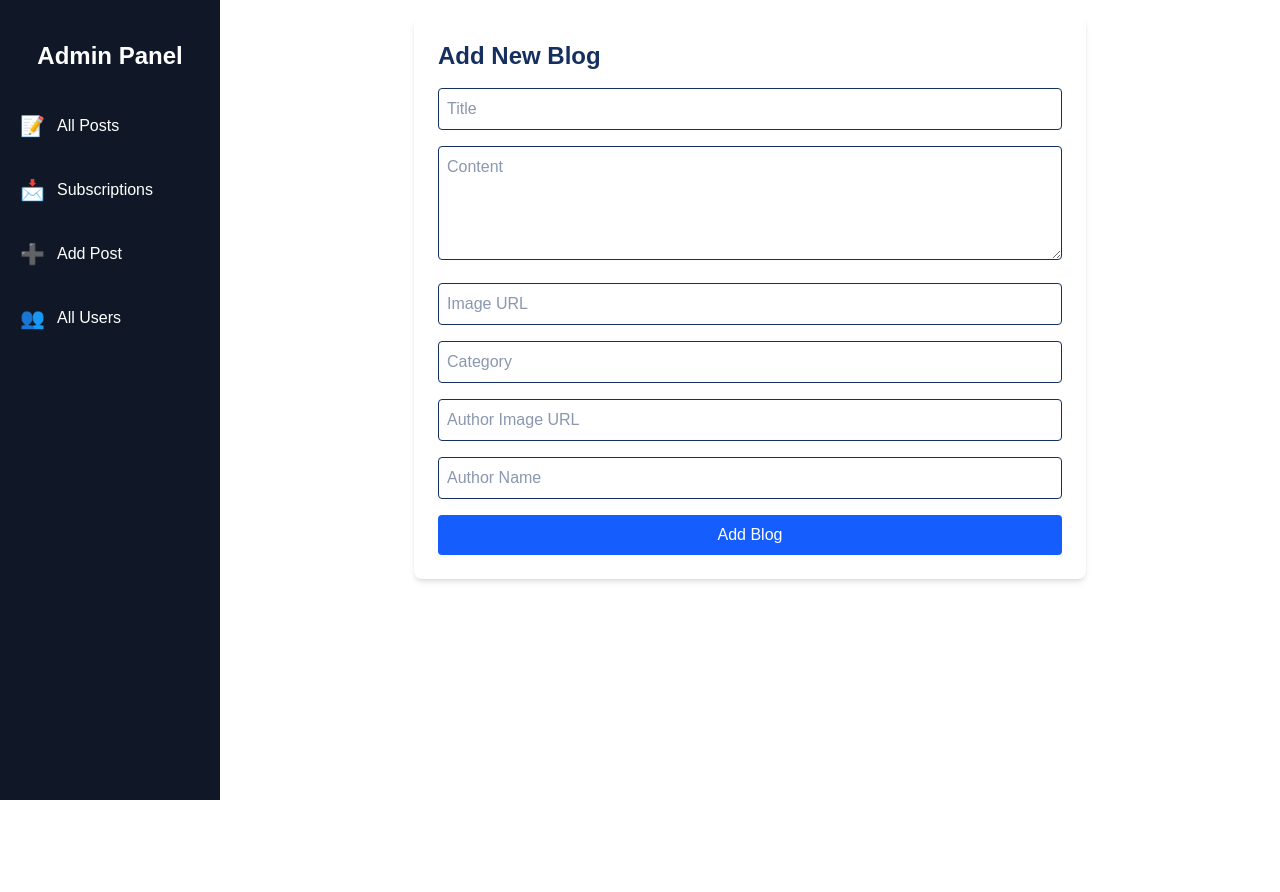
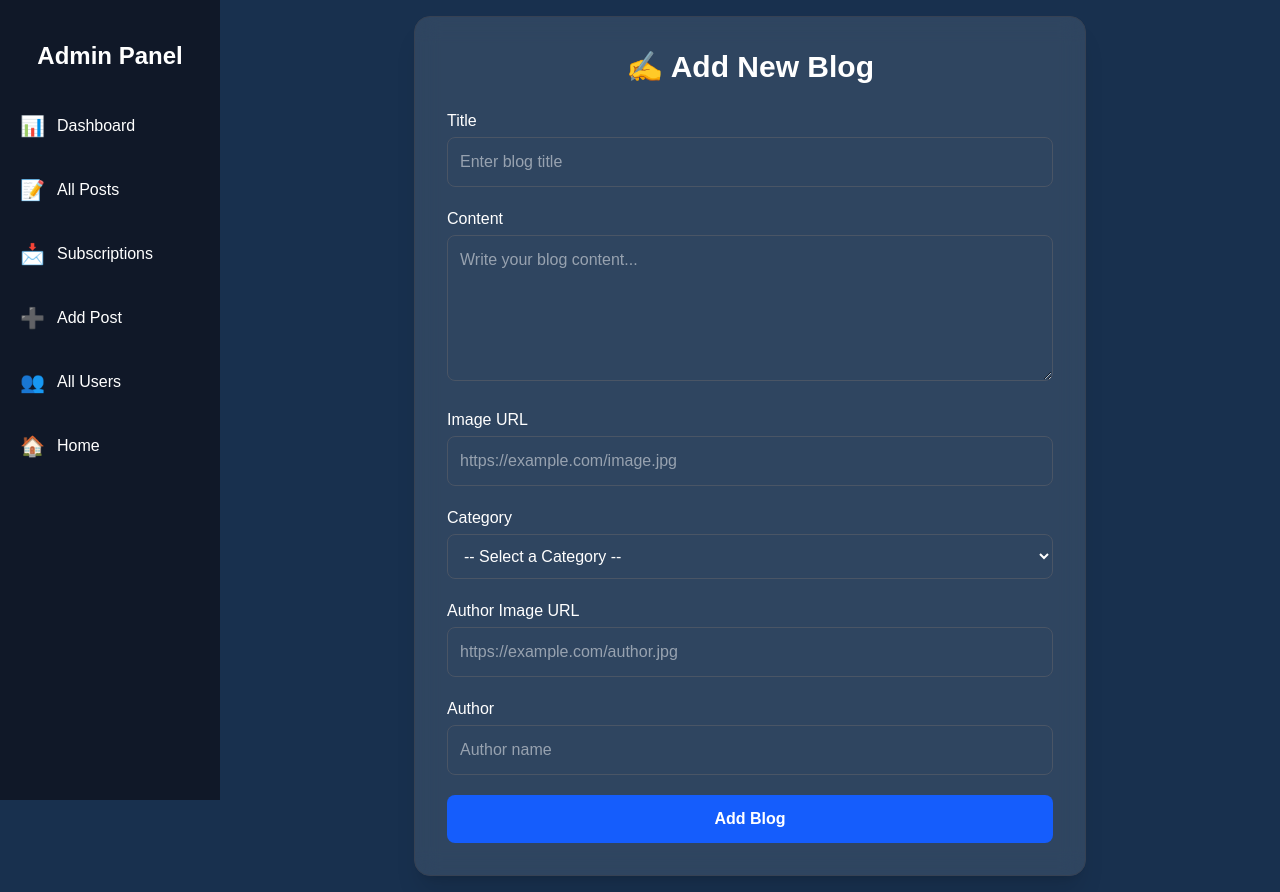
Before and after one commit to mdsinikdho12/Simple-Blog-Application, a Next.js app: page /admin/addProduct in a window 1280 px wide. Before the commit the page ends 800 px from the top, so only its background shows below. Built offline with nearby package versions, Linux system fonts and the light colour scheme.

Commit message:
fixt bug

```diff
--- a/src/app/Components/AdminComponents/Sideber.jsx
+++ b/src/app/Components/AdminComponents/Sideber.jsx
@@ -3,10 +3,12 @@ import React, { useState } from "react";
 import Link from "next/link";
 
 const sidebarItems = [
+  { name: "Dashboard", icon: "📊", link: "/admin" },
   { name: "All Posts", icon: "📝", link: "/admin/posts" },
   { name: "Subscriptions", icon: "📩", link: "/admin/subscriptions" },
   { name: "Add Post", icon: "➕", link: "/admin/addProduct" },
   { name: "All Users", icon: "👥", link: "/admin/Alluser" },
+  { name: "Home", icon: "🏠", link: "/" },
 ];
 
 const Sidebar = () => {
--- a/src/app/admin/addProduct/page.jsx
+++ b/src/app/admin/addProduct/page.jsx
@@ -14,6 +14,7 @@ export default function AddProduct() {
 
   const [loading, setLoading] = useState(false);
   const [message, setMessage] = useState("");
+  const [error, setError] = useState(false);
 
   // handle input change
   const handleChange = (e) => {
@@ -28,6 +29,7 @@ export default function AddProduct() {
     e.preventDefault();
     setLoading(true);
     setMessage("");
+    setError(false);
 
     try {
       const res = await fetch("/api/blogs", {
@@ -50,83 +52,142 @@ export default function AddProduct() {
         });
       } else {
         setMessage("❌ Failed to add blog!");
+        setError(true);
       }
     } catch (error) {
       setMessage("⚠️ Something went wrong!");
+      setError(true);
     } finally {
       setLoading(false);
     }
   };
 
   return (
-    <div className="max-w-2xl mx-auto p-6 bg-transparent rounded-lg shadow-md">
-      <h1 className="text-2xl font-bold mb-4">Add New Blog</h1>
+    <div className="max-w-2xl mx-auto p-8 bg-white/10 backdrop-blur-md rounded-2xl shadow-xl border border-gray-700">
+      <h1 className="text-3xl font-bold mb-6 text-center text-white">
+        ✍️ Add New Blog
+      </h1>
 
-      <form onSubmit={handleSubmit} className="space-y-4">
+      <form onSubmit={handleSubmit} className="space-y-5">
+        {/* Title */}
+        <div>
+          <label className="block mb-1 font-medium text-white">Title</label>
           <input
             type="text"
             name="title"
-          placeholder="Title"
+            placeholder="Enter blog title"
             value={formData.title}
             onChange={handleChange}
-          className="w-full p-2 border rounded"
+            className="w-full p-3 rounded-lg border border-gray-600 bg-transparent text-white focus:outline-none focus:ring-2 focus:ring-blue-500"
             required
           />
+        </div>
+
+        {/* Content */}
+        <div>
+          <label className="block mb-1 font-medium text-white">Content</label>
           <textarea
             name="content"
-          placeholder="Content"
+            placeholder="Write your blog content..."
             value={formData.content}
             onChange={handleChange}
-          className="w-full p-2 border rounded"
-          rows="4"
-          required></textarea>
+            rows="5"
+            className="w-full p-3 rounded-lg border border-gray-600 bg-transparent text-white focus:outline-none focus:ring-2 focus:ring-blue-500"
+            required
+          />
+        </div>
+
+        {/* Image URL */}
+        <div>
+          <label className="block mb-1 font-medium text-white">Image URL</label>
           <input
             type="text"
             name="image"
-          placeholder="Image URL"
+            placeholder="https://example.com/image.jpg"
             value={formData.image}
             onChange={handleChange}
-          className="w-full p-2 border rounded"
+            className="w-full p-3 rounded-lg border border-gray-600 bg-transparent text-white focus:outline-none focus:ring-2 focus:ring-blue-500"
             required
           />
-        <input
-          type="text"
+        </div>
+
+        {/* Category */}
+        <div>
+          <label className="block mb-1 font-medium text-white">Category</label>
+          <select
             name="category"
-          placeholder="Category"
             value={formData.category}
             onChange={handleChange}
-          className="w-full p-2 border rounded"
-          required
-        />
+            className="w-full p-3 rounded-lg border border-gray-600 bg-transparent text-white focus:outline-none focus:ring-2 focus:ring-blue-500"
+            required>
+            <option value="" disabled>
+              -- Select a Category --
+            </option>
+            <option value="Technology" className="text-black">
+              Technology
+            </option>
+            <option value="Lifestyle" className="text-black">
+              Lifestyle
+            </option>
+            <option value="Health" className="text-black">
+              Health
+            </option>
+            <option value="Education" className="text-black">
+              Education
+            </option>
+            <option value="Business" className="text-black">
+              Business
+            </option>
+          </select>
+        </div>
+
+        {/* Author Image */}
+        <div>
+          <label className="block mb-1 font-medium text-white">
+            Author Image URL
+          </label>
           <input
             type="text"
             name="authorImg"
-          placeholder="Author Image URL"
+            placeholder="https://example.com/author.jpg"
             value={formData.authorImg}
             onChange={handleChange}
-          className="w-full p-2 border rounded"
+            className="w-full p-3 rounded-lg border border-gray-600 bg-transparent text-white focus:outline-none focus:ring-2 focus:ring-blue-500"
             required
           />
+        </div>
+
+        {/* Author */}
+        <div>
+          <label className="block mb-1 font-medium text-white">Author</label>
           <input
             type="text"
             name="author"
-          placeholder="Author Name"
+            placeholder="Author name"
             value={formData.author}
             onChange={handleChange}
-          className="w-full p-2 border rounded"
+            className="w-full p-3 rounded-lg border border-gray-600 bg-transparent text-white focus:outline-none focus:ring-2 focus:ring-blue-500"
             required
           />
+        </div>
 
+        {/* Submit Button */}
         <button
           type="submit"
           disabled={loading}
-          className="w-full bg-blue-600 text-white p-2 rounded hover:bg-blue-700">
+          className="w-full bg-blue-600 text-white p-3 rounded-lg hover:bg-blue-700 transition font-semibold">
           {loading ? "Submitting..." : "Add Blog"}
         </button>
       </form>
 
+      {/* Message */}
       {message && (
-        <p className="mt-4 text-center font-medium text-gray-700">{message}</p>
+        <p
+          className={`mt-5 text-center font-medium ${
+            error ? "text-red-400" : "text-green-400"
+          }`}>
+          {message}
+        </p>
       )}
     </div>
   );
--- a/src/app/admin/layout.jsx
+++ b/src/app/admin/layout.jsx
@@ -3,9 +3,9 @@ import Sidebar from "@/app/Components/AdminComponents/Sideber";
 
 export default function Layout({ children }) {
   return (
-    <div className="flex">
+    <div className="flex min-h-screen bg-[#18304e]">
+      {" "}
       <Sidebar />
-
       <main className="flex-1 p-4 sm:ml-[220px] transition-all duration-300">
         {children}
       </main>
--- a/src/app/admin/posts/page.jsx
+++ b/src/app/admin/posts/page.jsx
@@ -1,12 +1,89 @@
-import React from "react";
+"use client";
+import { useEffect, useState } from "react";
 
-const page = () => {
+const AdminPage = () => {
+  const [posts, setPosts] = useState([]);
+  const [loading, setLoading] = useState(true);
+
+  const fetchPosts = async () => {
+    try {
+      const res = await fetch("/api/blogs");
+      const data = await res.json();
+      setPosts(data);
+    } catch (error) {
+      console.error("Failed to load posts", error);
+    } finally {
+      setLoading(false);
+    }
+  };
+
+  const handleDelete = async (id) => {
+    if (!confirm("Are you sure you want to delete this blog?")) return;
+
+    try {
+      const res = await fetch(`/api/blogs/${id}`, {
+        method: "DELETE",
+      });
+
+      if (res.ok) {
+        setPosts(posts.filter((post) => post._id !== id));
+        alert("✅ Blog deleted successfully!");
+      } else {
+        alert("❌ Failed to delete blog");
+      }
+    } catch (error) {
+      alert("⚠️ Something went wrong!");
+    }
+  };
+
+  useEffect(() => {
+    fetchPosts();
+  }, []);
+
+  if (loading) {
+    return <p className="text-center text-lg">Loading...</p>;
+  }
+
   return (
-    <div>
-      <h1 className="text-2xl font-bold text-center">Admin Dashboard</h1>
-      <h2 className="text-xl font-bold text-center">Posts</h2>
+    <div className="max-w-5xl mx-auto p-6">
+      <h1 className="text-3xl font-bold text-center mb-6">Admin Dashboard</h1>
+      <h2 className="text-2xl font-semibold mb-4">All Posts</h2>
+
+      <div className="space-y-4">
+        {posts.length > 0 ? (
+          posts.map((post) => (
+            <div
+              key={post._id}
+              className="flex items-center justify-between p-4 bg-gray-800 text-white rounded-lg shadow">
+              {/* Author Info */}
+              <div className="flex items-center space-x-4">
+                <img
+                  src={post.authorImg || "/default-avatar.png"}
+                  alt={post.author}
+                  className="w-12 h-12 rounded-full border"
+                />
+                <div>
+                  <h3 className="text-lg font-bold">{post.title}</h3>
+                  <p className="text-sm text-gray-300">
+                    ✍️ {post.author} | 📌 {post.category}
+                  </p>
+                </div>
+              </div>
+
+              {/* Delete Button */}
+              <button
+                onClick={() => handleDelete(post._id)}
+                className="bg-red-500 hover:bg-red-600 text-white px-4 py-2 rounded-lg shadow">
+                Delete
+              </button>
+            </div>
+          ))
+        ) : (
+          <p className="text-center text-gray-400">No posts found.</p>
+        )}
+      </div>
     </div>
   );
 };
 
-export default page;
+export default AdminPage;
--- /dev/null
+++ b/src/app/blogs/[id]/page.jsx
@@ -0,0 +1,35 @@
+"use client";
+import { useState, useEffect } from "react";
+
+export default function BlogClientPage({ id }) {
+  const [data, setData] = useState(null);
+
+  useEffect(() => {
+    if (!id) return;
+    const fetchData = async () => {
+      try {
+        const response = await fetch(`/api/blogs/${id}`);
+        const result = await response.json();
+        setData(result);
+      } catch (error) {
+        console.error("Error fetching blog:", error);
+      }
+    };
+
+    fetchData();
+  }, [id]);
+
+  return (
+    <div>
+      <h1 className="text-3xl font-bold">Blog Post {id}</h1>
+      {data ? (
+        <div>
+          <h2 className="text-2xl font-semibold">{data.title}</h2>
+          <p>{data.content}</p>
+        </div>
+      ) : (
+        <p>Loading...</p>
+      )}
+    </div>
+  );
+}
--- a/src/app/layout.js
+++ b/src/app/layout.js
@@ -4,16 +4,20 @@ import "./globals.css";
 import Navber from "./Components/Navber";
 import Footer from "./Components/Footer";
 import { usePathname } from "next/navigation";
+import { SessionProvider } from "next-auth/react";
 
 export default function RootLayout({ children }) {
   const pathname = usePathname();
   const isAdminRoute = pathname.startsWith("/admin");
+
   return (
     <html lang="en">
-      <body className="bg-[#273547]">
-        {!isAdminRoute && <Navber />}
-        <main>{children}</main>
-        {!isAdminRoute && <Footer />}
+      <body className="bg-[#18304e]">
+        <SessionProvider>
+          {!isAdminRoute && <Navber />}
+          <main>{children}</main>
+          {!isAdminRoute && <Footer />}
+        </SessionProvider>
       </body>
     </html>
   );
--- a/src/middleware.js
+++ b/src/middleware.js
@@ -2,7 +2,7 @@ import { withAuth } from "next-auth/middleware";
 import { NextResponse } from "next/server";
 
 export const config = {
-  matcher: ["/admin", "/admin/:path*", "/api", "/api/:path*"],
+  matcher: ["/admin", "/admin/:path*"],
 };
 
 export default withAuth(
```
Also changed, not shown: src/app/Components/Blogitem.jsx (+14 -2 lines), src/app/Components/Navber.jsx (+29 -6 lines), src/app/admin/page.jsx (+28 -3 lines), src/app/api/blogs/route.js (+36 -3 lines). Lines whose indentation alone changed are shown as unchanged.
